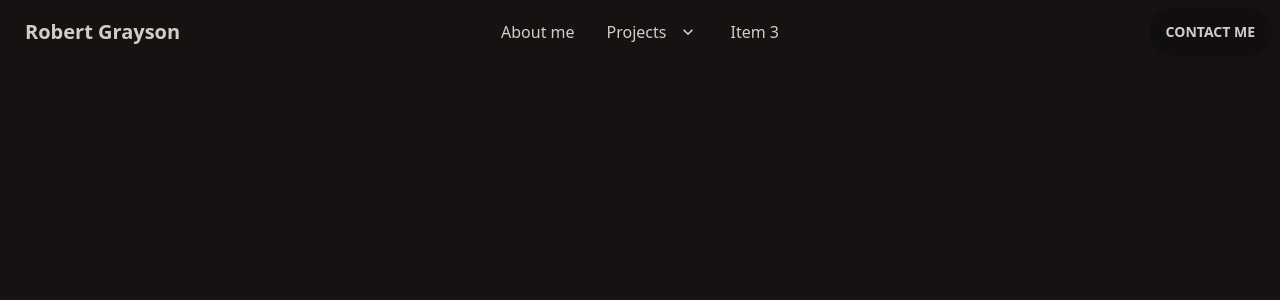
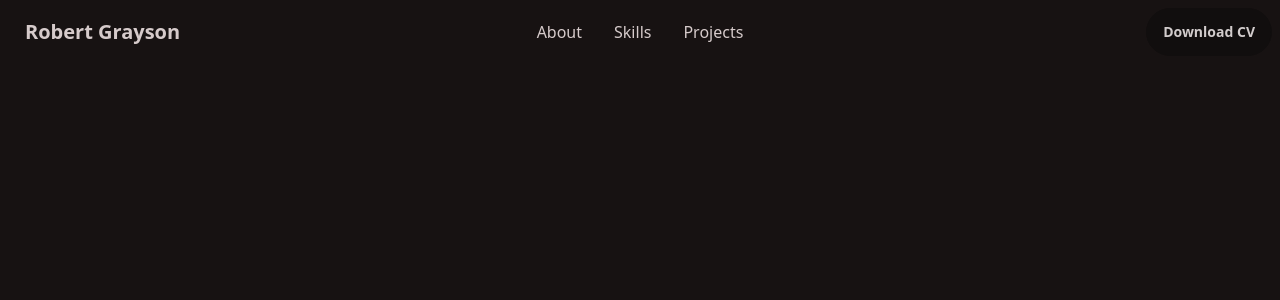
Before and after one commit to hummus-erectus/developerPortfolio, a React (Vite) app: page / in a window 1280 px wide. Shown: the top 300 px of the page. Built offline with nearby package versions, Linux system fonts and the light colour scheme.

Commit message:
Add CV download button in Navbar

```diff
--- a/src/components/Navbar.jsx
+++ b/src/components/Navbar.jsx
@@ -1,3 +1,5 @@
+import resume from '../files/resume.pdf'
+
 function Navbar() {
   return (
     <div className="navbar bg-base-100">
@@ -7,40 +9,22 @@ function Navbar() {
                 <svg xmlns="http://www.w3.org/2000/svg" className="h-5 w-5" fill="none" viewBox="0 0 24 24" stroke="currentColor"><path strokeLinecap="round" strokeLinejoin="round" strokeWidth="2" d="M4 6h16M4 12h8m-8 6h16" /></svg>
             </label>
             <ul tabIndex={0} className="menu menu-compact dropdown-content mt-3 p-2 shadow bg-base-100 rounded-box w-52">
-                <li><a>Item 1</a></li>
-                <li tabIndex={0}>
-                <a className="justify-between">
-                    Parent
-                    <svg className="fill-current" xmlns="http://www.w3.org/2000/svg" width="24" height="24" viewBox="0 0 24 24"><path d="M8.59,16.58L13.17,12L8.59,7.41L10,6L16,12L10,18L8.59,16.58Z"/></svg>
-                </a>
-                <ul className="p-2">
-                    <li><a>Submenu 1</a></li>
-                    <li><a>Submenu 2</a></li>
-                </ul>
-                </li>
-                <li><a>Item 3</a></li>
+                <li><a>About</a></li>
+                <li><a>Skills</a></li>
+                <li><a>Projects</a></li>
             </ul>
             </div>
             <a className="btn btn-ghost normal-case text-xl">Robert Grayson</a>
         </div>
         <div className="navbar-center hidden lg:flex">
             <ul className="menu menu-horizontal px-1">
-            <li><a>About me</a></li>
-            <li tabIndex={0}>
-                <a>
-                Projects
-                <svg className="fill-current" xmlns="http://www.w3.org/2000/svg" width="20" height="20" viewBox="0 0 24 24"><path d="M7.41,8.58L12,13.17L16.59,8.58L18,10L12,16L6,10L7.41,8.58Z"/></svg>
-                </a>
-                <ul className="p-2">
-                <li><a>Submenu 1</a></li>
-                <li><a>Submenu 2</a></li>
-                </ul>
-            </li>
-            <li><a>Item 3</a></li>
+                <li><a>About</a></li>
+                <li><a>Skills</a></li>
+                <li><a>Projects</a></li>
             </ul>
         </div>
         <div className="navbar-end">
-            <a className="btn">Contact me</a>
+            <a className="btn normal-case" href={resume} download="Robert Grayson CV">Download CV</a>
         </div>
     </div>
 
```
Also changed, not shown: 1 other file (tests, documents, lock files or other folders).
